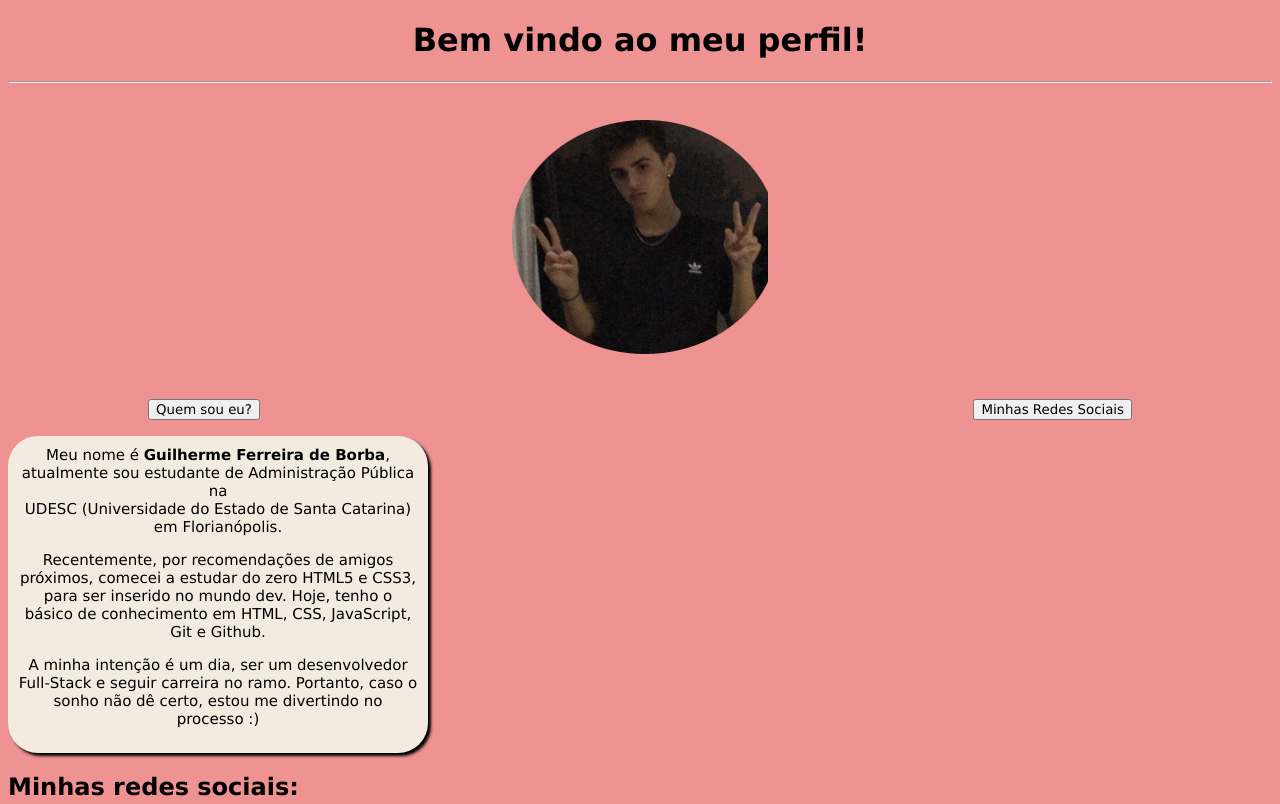
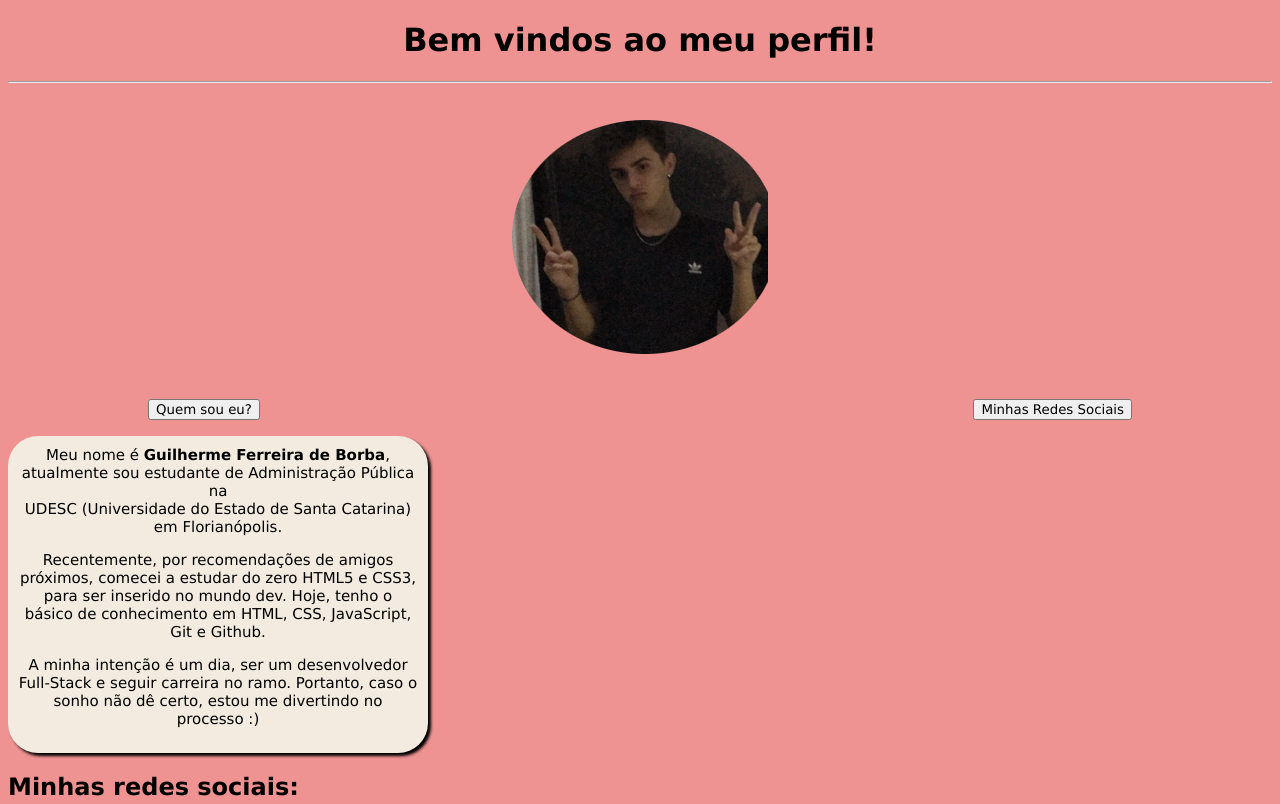
Before and after one commit to gfborba/apresentacao-basica, a plain HTML site: page site/index.html in a window 1280 px wide. Shown: the top 804 px of the page. Drawn offline with Linux system fonts and the light colour scheme.

Commit message:
Update index.html

```diff
--- a/site/index.html
+++ b/site/index.html
@@ -26,7 +26,7 @@
 </head>
 <body>
     <header style="text-align:center;">
-        <h1>Bem vindo ao meu perfil! </h1>
+        <h1>Bem vindos ao meu perfil!</h1>
     </header>
     <hr>
     <section>
```
